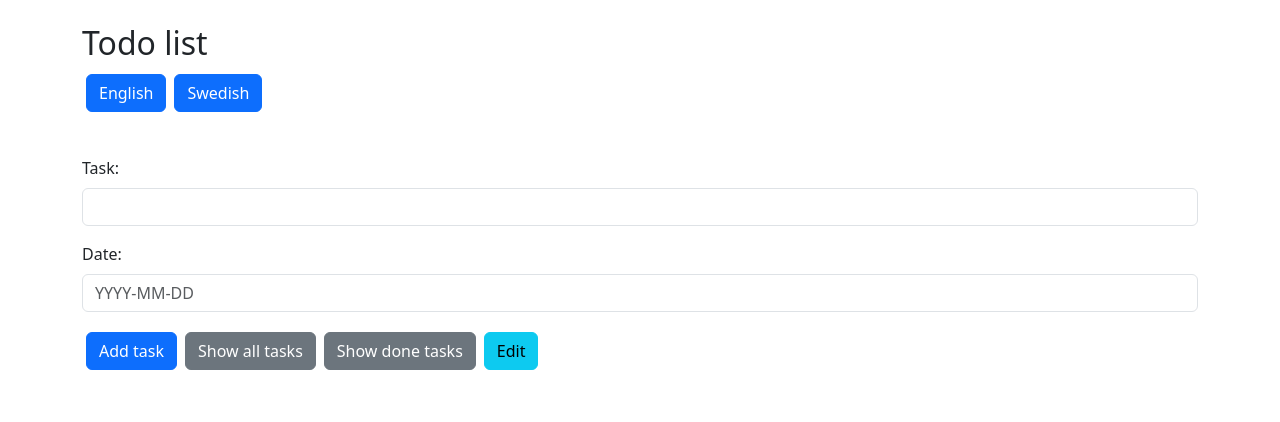
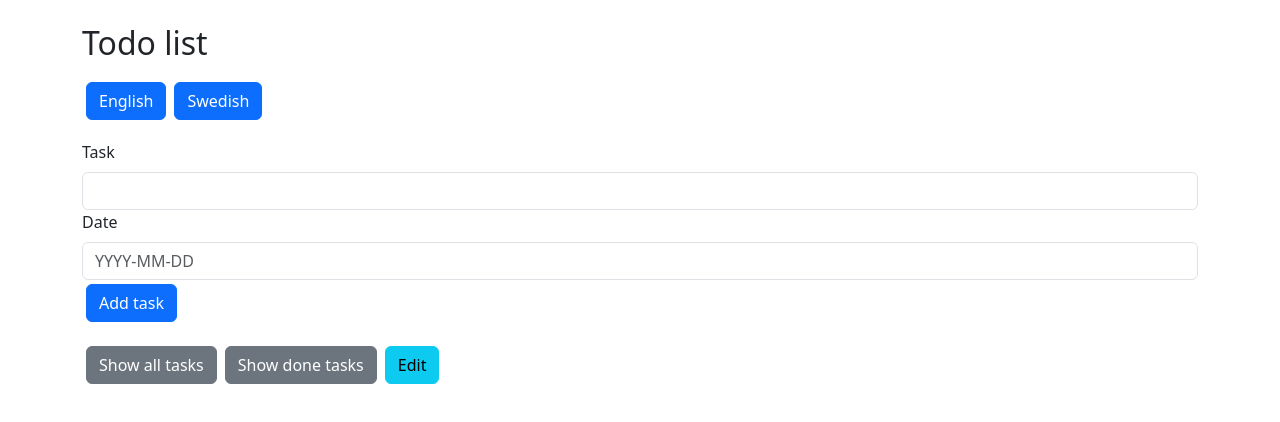
Before and after one commit to MikaelLinusHakansson/todo-standalone, a Vue app in the folder todo-app-standalone/: page / in a window 1280 px wide. Shown: the top 422 px of the page. Built offline with nearby package versions, Linux system fonts and the light colour scheme.

Commit message:
broke out several components

```diff
--- a/todo-app-standalone/src/App.vue
+++ b/todo-app-standalone/src/App.vue
@@ -1,37 +1,16 @@
 <template>
   <div class="container mt-4">
-    <div class="mb-3">
-      <h2>
-        {{ $t('todo') }}
-      </h2>
-      <button @click="changeTheLanguage('en')" class="btn btn-primary m-1">
-        English
-      </button>
-      <button @click="changeTheLanguage('sv')" class="btn btn-primary m-1">
-        Swedish
-      </button>
-    </div>
+    <task-title-header />
 
-    <br>
+    <task-change-language />
+
+    <task-form
+      :taskNameId="'taskname'"
+      :taskDateId="'taskdate'"
+      @submit-new-task="addNewTask">
+    </task-form>
 
     <div class="mb-3">
-      <label for="taskname" class="form-label">
-        {{ $t('task') }}:
-      </label>
-      <input type="text" id="taskname" name="taskname" v-model="newTaskName" class="form-control">
-    </div>
-
-    <div class="mb-3">
-      <label for="date" class="form-label">
-        {{ $t('date') }}:
-      </label>
-      <input type="text" id="date" name="date" v-model="newTaskDate" placeholder="YYYY-MM-DD" class="form-control">
-    </div>
-
-    <div class="mb-3">
-      <button @click="addNewTask" class="btn btn-primary m-1">
-        {{ $t('add') }}
-      </button>
       <button @click="toggleAll" class="btn btn-secondary m-1">
         {{ $t('showAll') }}
       </button>
@@ -99,7 +78,17 @@
 import { mapState, mapActions } from "pinia"
 import { useTodoStore } from "./stores/TodoStore";
 
+import TaskChangeLanguage from "./components/TaskChangeLanguage.vue";
+import TaskTitleHeader from "./components/TaskTitleHeader.vue";
+import TaskForm from "./components/taskForm.vue";
+
 export default {
+  components: {
+    TaskChangeLanguage,
+    TaskTitleHeader,
+    TaskForm
+  },
+
   data() {
     return {
       newTaskName: '',
@@ -112,6 +101,12 @@ export default {
     }
   },
 
+  provide() {
+    return {
+      i18n: this.$i18n
+    }
+  },
+
   computed: {
     ...mapState(useTodoStore, ['tasks', 'completedTasks']),
   },
@@ -119,8 +114,8 @@ export default {
   methods: {
     ...mapActions(useTodoStore, ['createNewTask', 'removeTasks', 'markDone', 'editTask', 'validateTask', 'validateDate']),
 
-    addNewTask() {
-      if (this.createNewTask({ name: this.newTaskName, date: this.newTaskDate })) {
+    addNewTask(newTaskData) {
+      if (this.createNewTask({ name: newTaskData.name, date: newTaskData.date })) {
         this.newTaskName = ''
         this.newTaskDate = ''
       } else {
--- /dev/null
+++ b/todo-app-standalone/src/components/TaskChangeLanguage.vue
@@ -0,0 +1,31 @@
+<template>
+    <div class="mb-3">
+        <button
+            @click="changeTheLanguage('en')"
+            class="btn btn-primary m-1">
+                English
+        </button>
+
+        <button
+            @click="changeTheLanguage('sv')"
+            class="btn btn-primary m-1">
+                Swedish
+        </button>
+    </div>
+</template>
+
+<script>
+export default {
+    inject: ['i18n'],
+
+    data() {
+        return {};
+    },
+
+    methods: {
+        changeTheLanguage(locale) {
+            this.$i18n.locale = locale
+        },
+    }
+}
+</script>
--- a/todo-app-standalone/src/components/TaskForm.vue
+++ b/todo-app-standalone/src/components/TaskForm.vue
@@ -0,0 +1,65 @@
+<template>
+    <div class="mb-3">
+        <label
+            :for="taskNameId"
+            class="form-label">
+                {{ $t('task') }}
+        </label>
+        <input
+            type="text"
+            :id="taskNameId"
+            :name="taskNameId"
+            v-model="taskName"
+            class="form-control">
+
+        <label
+            :for="taskDateId"
+            class="form-label">
+                {{ $t('date') }}
+        </label>
+        <input
+            type="text"
+            :name="taskDateId"
+            :id="taskDateId"
+            v-model="taskDate"
+            placeholder="YYYY-MM-DD"
+            class="form-control">
+
+        <button
+            @click="submitNewTask"
+            class="btn btn-primary m-1">
+                {{ $t('add') }}
+        </button>
+    </div>
+</template>
+
+<script>
+    export default {
+        inject: ['i18n'],
+
+        props: {
+            taskNameId: String,
+            taskDateId: String,
+        },
+
+        data () {
+            return {
+                taskName: '',
+                taskDate: ''
+            }
+        },
+
+        methods: {
+            submitNewTask() {
+                console.log('Skickar ny uppgift:', { name: this.taskName, date: this.taskDate });
+                this.$emit('submit-new-task', {
+                    name: this.taskName,
+                    date: this.taskDate
+                })
+
+                this.taskName = ''
+                this.taskDate = ''
+            }
+        },
+    }
+</script>
--- /dev/null
+++ b/todo-app-standalone/src/components/TaskTitleHeader.vue
@@ -0,0 +1,14 @@
+<template>
+    <div class="mb-3">
+        <h2>{{ $t('todo') }}</h2>
+    </div>
+
+</template>
+
+<script>
+export default {
+    data() {
+        return {}
+    },
+}
+</script>
```
